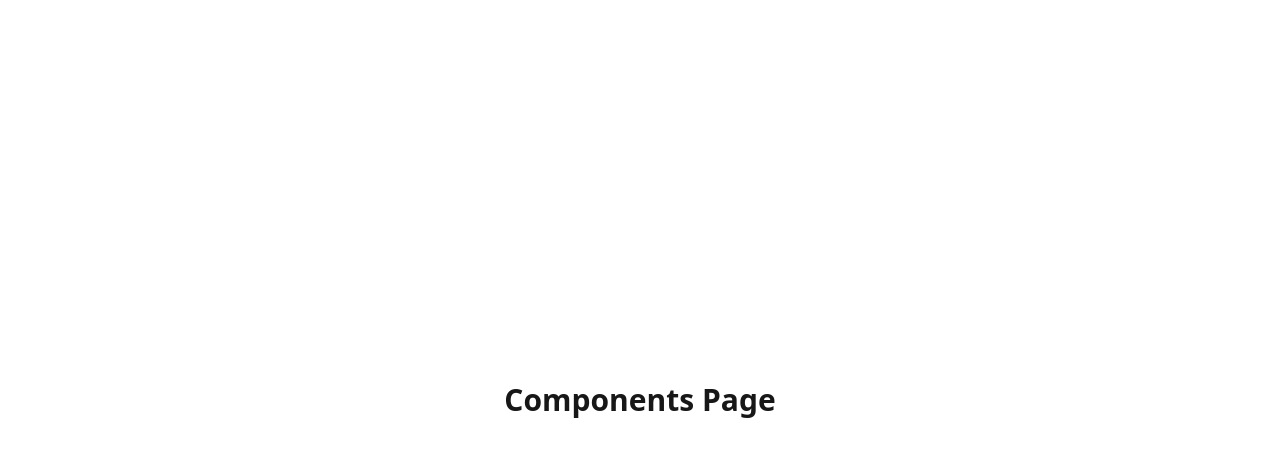
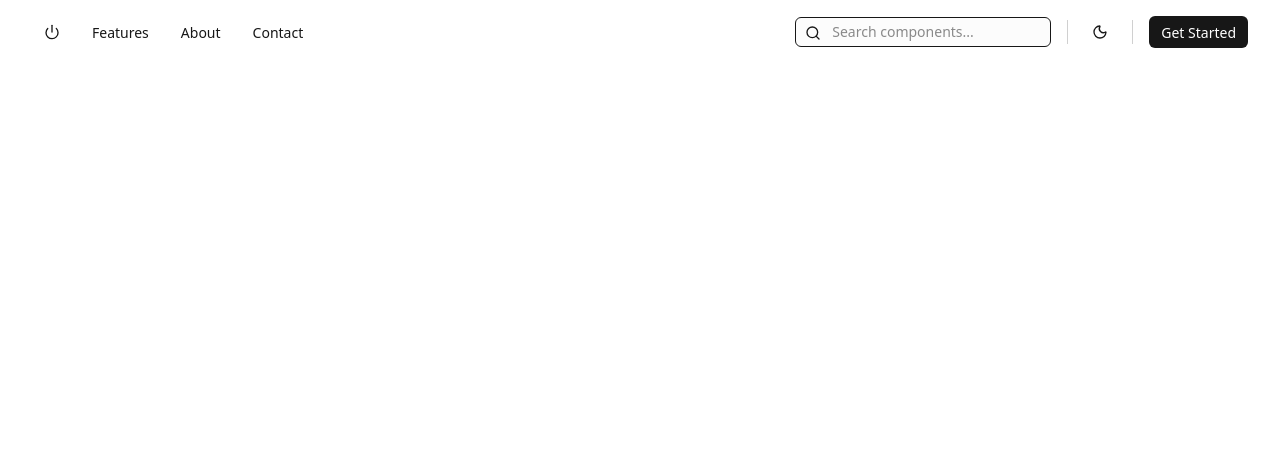
Before and after one commit to Jetrossgalinato/my-comp, a Next.js app: page /components-page in a window 1280 px wide. Shown: the top 456 px of the page. Built offline with nearby package versions, Linux system fonts and the light colour scheme.

Commit message:
feat: import navbar on components page

```diff
--- a/app/(navlinks)/components-page/page.tsx
+++ b/app/(navlinks)/components-page/page.tsx
@@ -1,7 +1,8 @@
+import { Navbar } from "@/components/navbar";
 export default function ComponentsPage() {
   return (
-    <div className="min-h-screen bg-background text-foreground gap-4 transition-colors duration-300 flex items-center justify-center">
-      <h1 className="text-3xl font-bold">Components Page</h1>
+    <div className="min-h-screen bg-background text-foreground gap-4 transition-colors duration-300">
+      <Navbar />
     </div>
   );
 }
```
